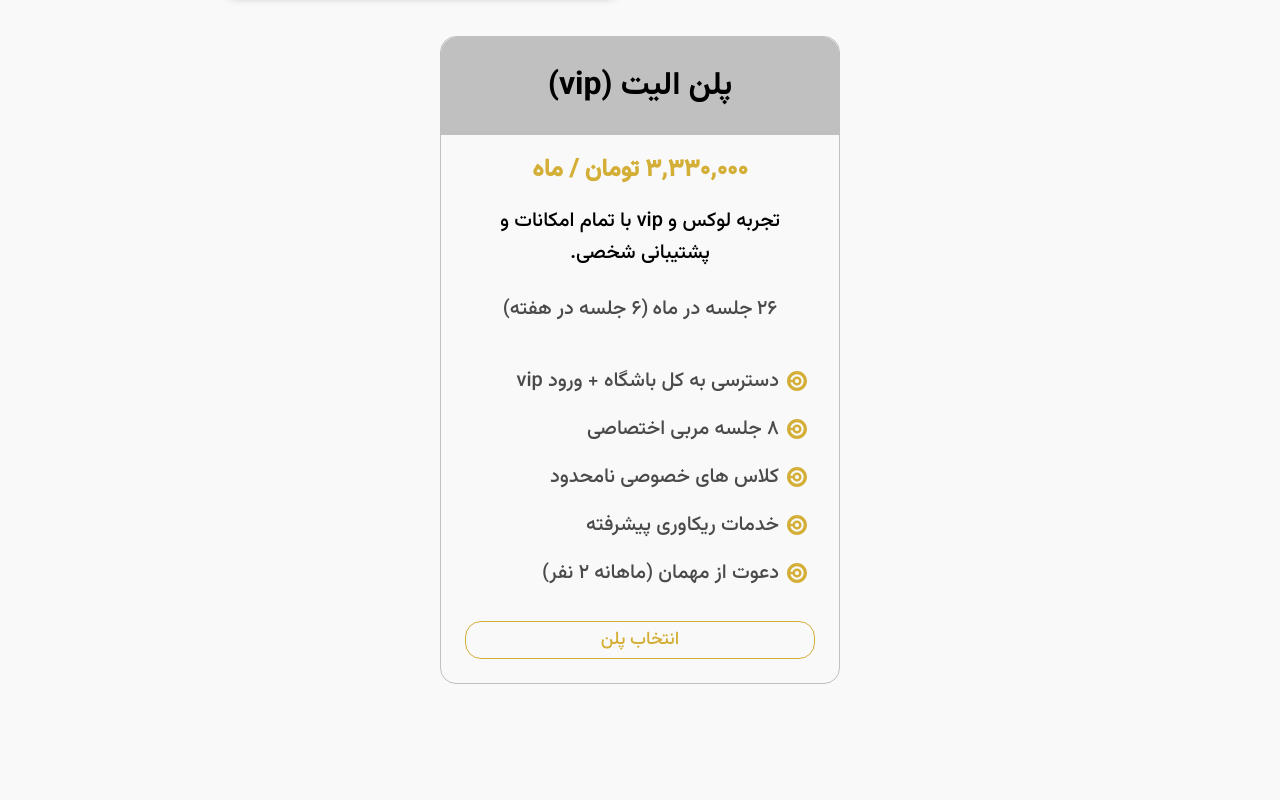
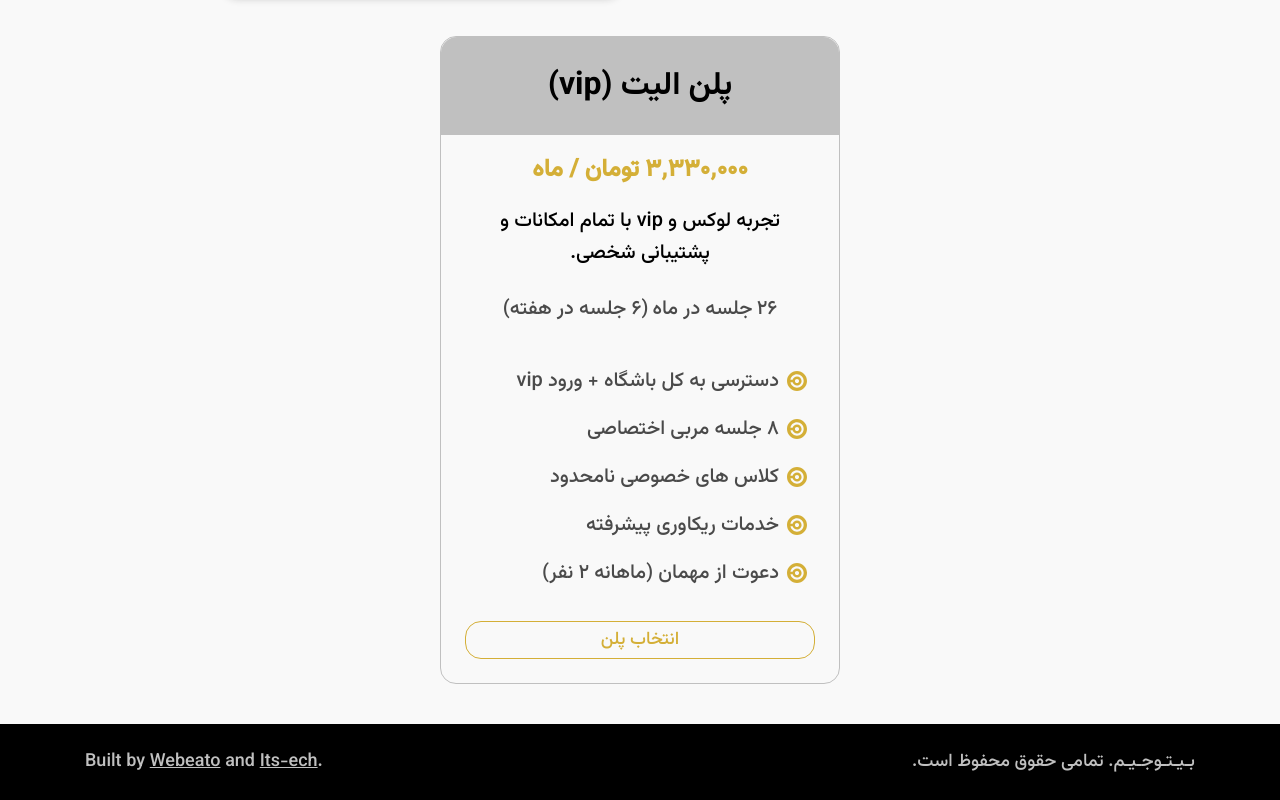
Before and after one commit to WeBeato/BeatoGym, a React (Vite) app in the folder frontend/: page / in a window 1280 px wide. Shown: the part 2731-3531 px from the top of the page. Before the commit the page ends 3415 px from the top, so only its background shows below. Built offline with nearby package versions, Linux system fonts and the light colour scheme.

Commit message:
create footer

```diff
--- a/frontend/src/App.css
+++ b/frontend/src/App.css
@@ -313,6 +313,44 @@ nav {
     font-size: 18px;
 }
 
+/* Footer */
+footer {
+    margin-top: 40px;
+    background-color: var(--color-secondary);
+    padding: 24px 0;
+    color: var(--color-accent);
+}
+
+.footer__links {
+    display: flex;
+    align-items: center;
+    justify-content: center;
+    gap: 24px;
+    margin-bottom: 16px;
+}
+
+.footer__info {
+    display: flex;
+    align-items: center;
+    flex-direction: column;
+    justify-content: center;
+    gap: 16px;
+}
+
+.footer__developers {
+    font-size: 14px;
+    direction: ltr;
+}
+
+.footer__developers a {
+    text-decoration: underline;
+    color: inherit;
+}
+
+.footer__copyright {
+    font-size: 14px;
+}
+
 /* Responsive */
 @media (min-width: 576px) {
 
@@ -378,6 +416,17 @@ nav {
 
     .plan {
         width: 320px;
+    }
+
+    /* Footer */
+    .footer__links {
+        font-size: 18px;
+        margin-bottom: 32px;
+    }
+
+    .footer__info {
+        flex-direction: row;
+        justify-content: space-between;
     }
 }
 
@@ -456,6 +505,16 @@ nav {
     .plan__feature {
         font-size: 18px;
     }
+
+    /* Footer */
+    .footer__links {
+        display: none;
+    }
+
+    .footer__developers,
+    .footer__copyright {
+        font-size: 16px;
+    }
 }
 
 @media (min-width: 992px) {
@@ -527,6 +586,12 @@ nav {
     /* plans Section */
     .plans__wrap {
         gap: 40px;
+    }
+
+    /* Footer */
+    .footer__developers,
+    .footer__copyright {
+        font-size: 18px;
     }
 }
 
@@ -670,7 +735,8 @@ nav {
         flex-wrap: nowrap;
         gap: 64px;
     }
-    .plan{
+
+    .plan {
         width: 100%;
     }
 }
--- a/frontend/src/App.jsx
+++ b/frontend/src/App.jsx
@@ -222,6 +222,30 @@ function App() {
           </div>
         </section>
       </main>
+      <footer>
+        <div className="container">
+          <ul className="footer__links">
+            <li className="footer__link">
+              <a href="#hero">خانه</a>
+            </li>
+            <li className="footer__link">
+              <a href="#about">درباره</a>
+            </li>
+            <li className="footer__link">
+              <a href="#plans">اشتراک‌ها</a>
+            </li>
+          </ul>
+          <div className="footer__info">
+            <p className="footer__copyright">
+              بـیـتـوجـیـم. تمامی حقوق محفوظ است.
+            </p>
+            <p className="footer__developers">
+              Built by <a href="https://github.com/WeBeato">Webeato</a> and{" "}
+              <a href="https://github.com/Its-ech">Its-ech</a>.
+            </p>
+          </div>
+        </div>
+      </footer>
     </>
   );
 }
--- a/frontend/src/index.css
+++ b/frontend/src/index.css
@@ -67,6 +67,7 @@ button,
 input,
 textarea {
   font-family: inherit;
+  color: inherit;
 }
 button{
   cursor: pointer;
```
